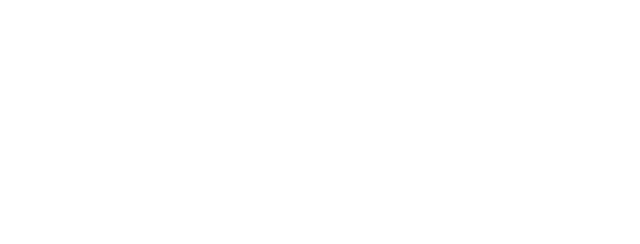
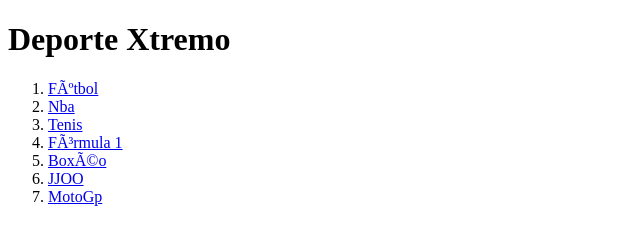
Before and after one commit to LiamTriaca/edd-pwfe-m1-03, a plain HTML site: page index.html in a window 1280 px wide. Shown: the whole page, without its empty margins (0-640 px from the left). Drawn offline with Linux system fonts and the light colour scheme.

Commit message:
Empezando a maquetar el Header

```diff
--- a/index.html
+++ b/index.html
@@ -3,11 +3,24 @@
 <head>
 	<meta charset=“utf-8”>
 	<title>DX - DeporteXtremo</title>
+	<Link rel= "stylesheet" href="CSS/Style.css">
 
-    <Link rel= "stylesheet" href="CSS/Style.css">
+</head>
+	<body>
 
-	</head>
-	<body>
+		<header>
+			<h1>Deporte Xtremo</h1>
+			<ol>
+				<li><a href="#">Fútbol</a></li>
+				<li><a href="#">Nba</a></li>
+				<li><a href="#">Tenis</a></li>
+				<li><a href="#">Fórmula 1</a></li>
+				<li><a href="#">Boxéo</a></li>
+				<li><a href="#">JJOO</a></li>
+				<li><a href="#">MotoGp</a></li>
+
+			</ol>
+		</header>
 
 
 	<script src="Js/main.js"></script>
```
